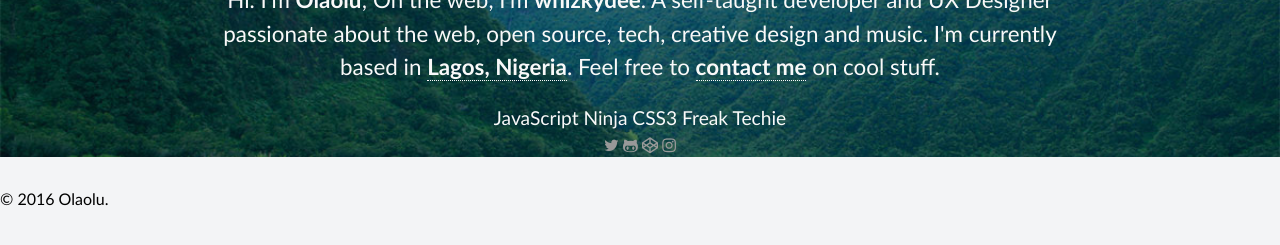
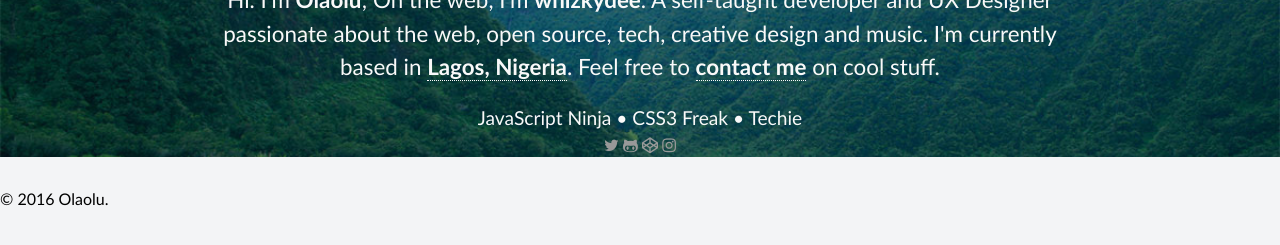
Before and after one commit to whizkydee/old-site, a Jekyll site: the page built from index.html, in a window 1280 px wide. Shown: the part 252-497 px from the top of the page. Built offline with Jekyll 4.4.1, drawn with Linux system fonts in a browser that asks for light colours; nearby versions of some CDN libraries; some web fonts are replaced.

Commit message:
Update index.html

```diff
--- a/index.html
+++ b/index.html
@@ -12,15 +12,15 @@
    </p>
 
    <section class="my_titles">
-      <span>JavaScript Ninja</span>
-      <span>CSS3 Freak</span>
+      <span>JavaScript Ninja</span> &bull;
+      <span>CSS3 Freak</span> &bull;
       <span>Techie</span>
    </section>
 
    <section class="social_links">
-      <a href="{{ site.github_url }}"><span class="fa fa-twitter" aria-hidden="true"></span></a>
-      <a href="{{ site.twitter_url }}"><span class="fa fa-github-alt" aria-hidden="true"></span></a>
-      <a href="{{ site.codepen_url }}"><span class="fa fa-codepen" aria-hidden="true"></span></a>
-      <a href="{{ site.instagram_url }}"><span class="fa fa-instagram" aria-hidden="true"></span></a>
+      <a href="{{ site.github_url }}"><span class="webtwicons twitter-icon" aria-hidden="true"></span></a>
+      <a href="{{ site.twitter_url }}"><span class="webtwicons github-alt-icon" aria-hidden="true"></span></a>
+      <a href="{{ site.codepen_url }}"><span class="webtwicons codepen-icon" aria-hidden="true"></span></a>
+      <a href="{{ site.instagram_url }}"><span class="webtwicons instagram-icon" aria-hidden="true"></span></a>
    </section>
 </section>
```
